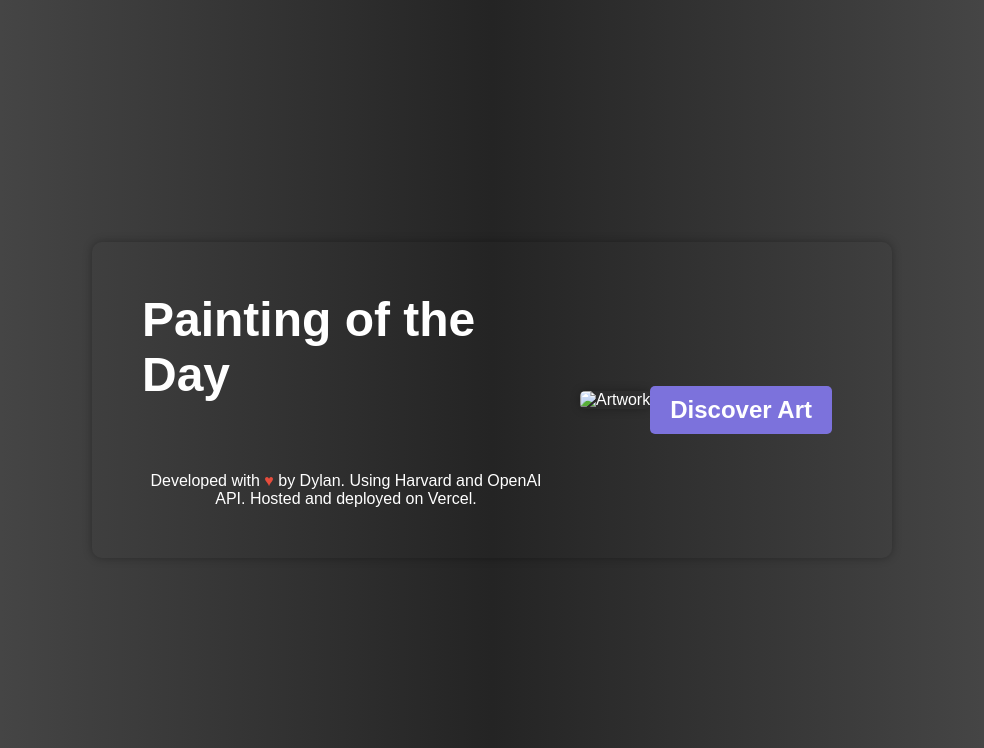
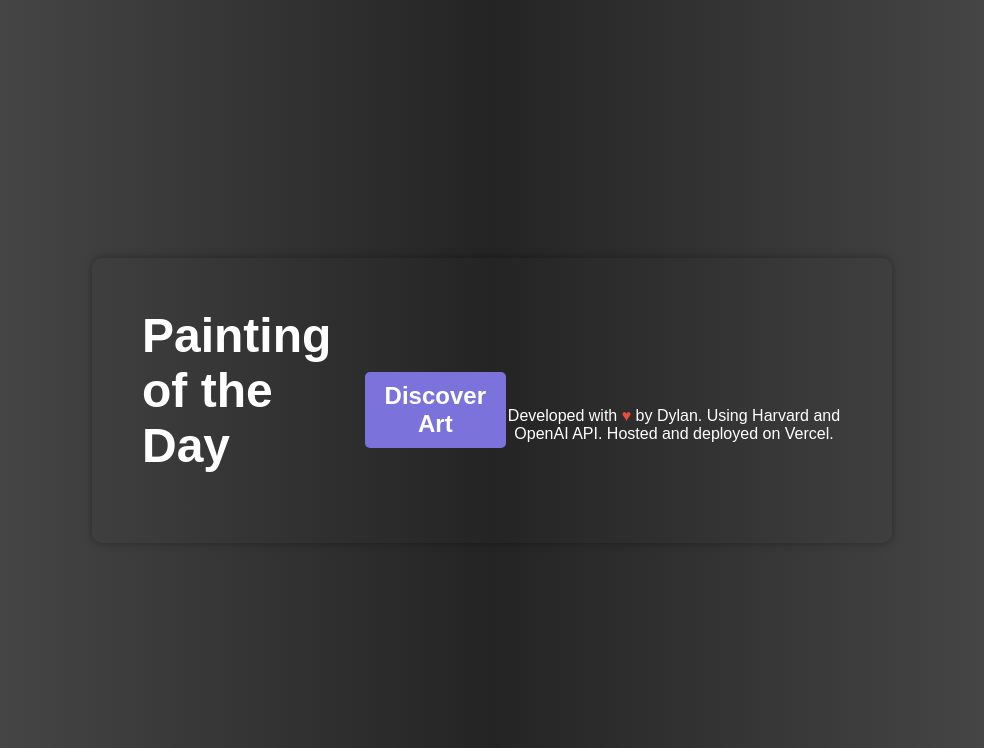
Before and after one commit to demianarc/apppaint, a Flask app: template templates/index.html in a window 1280 px wide. Shown: the top 748 px of the page, without its empty margins (148-1132 px from the left). Run offline with Flask 2, Linux system fonts and the light colour scheme; the template is opened without the code that fills it, so the values that code supplies are empty.

Commit message:
prompts2

```diff
--- a/templates/index.html
+++ b/templates/index.html
@@ -1,17 +1,14 @@
 <!DOCTYPE html>
 <html lang="en">
-
 <head>
     <meta charset="UTF-8">
     <meta name="viewport" content="width=device-width, initial-scale=1.0">
     <title>Painting of the Day</title>
     <link rel="stylesheet" href="/static/css/style.css">
 </head>
-
 <body>
     <div class="container">
         <div class="content">
-            <div class="left">
             <h1 id="art-title">Painting of the Day</h1>
             <div id="loader" style="display:none;">
                 <img src="/static/images/loader.gif" alt="Loading...">
@@ -21,15 +18,13 @@
                 <p id="art-desc"></p>
                 <button id="discover-another">Discover Another</button>
             </div>
-                <p class="credit">Developed with <span>&hearts;</span> by Dylan. Using Harvard and OpenAI API. Hosted and deployed on Vercel.</p>
-            </div>
-            <div class="right">
-                <img src="" alt="Artwork" class="painting" id="painting-img">
+            <div class="artwork">
+                <img src="" alt="" class="painting" id="painting-img" style="display:none;">
                 <button id="discover-art">Discover Art</button>
             </div>
+            <p class="credit">Developed with <span>&hearts;</span> by Dylan. Using Harvard and OpenAI API. Hosted and deployed on Vercel.</p>
         </div>
     </div>
     <script src="/static/js/app.js"></script>
 </body>
-
 </html>
```
Lines whose indentation alone changed are shown as unchanged.
